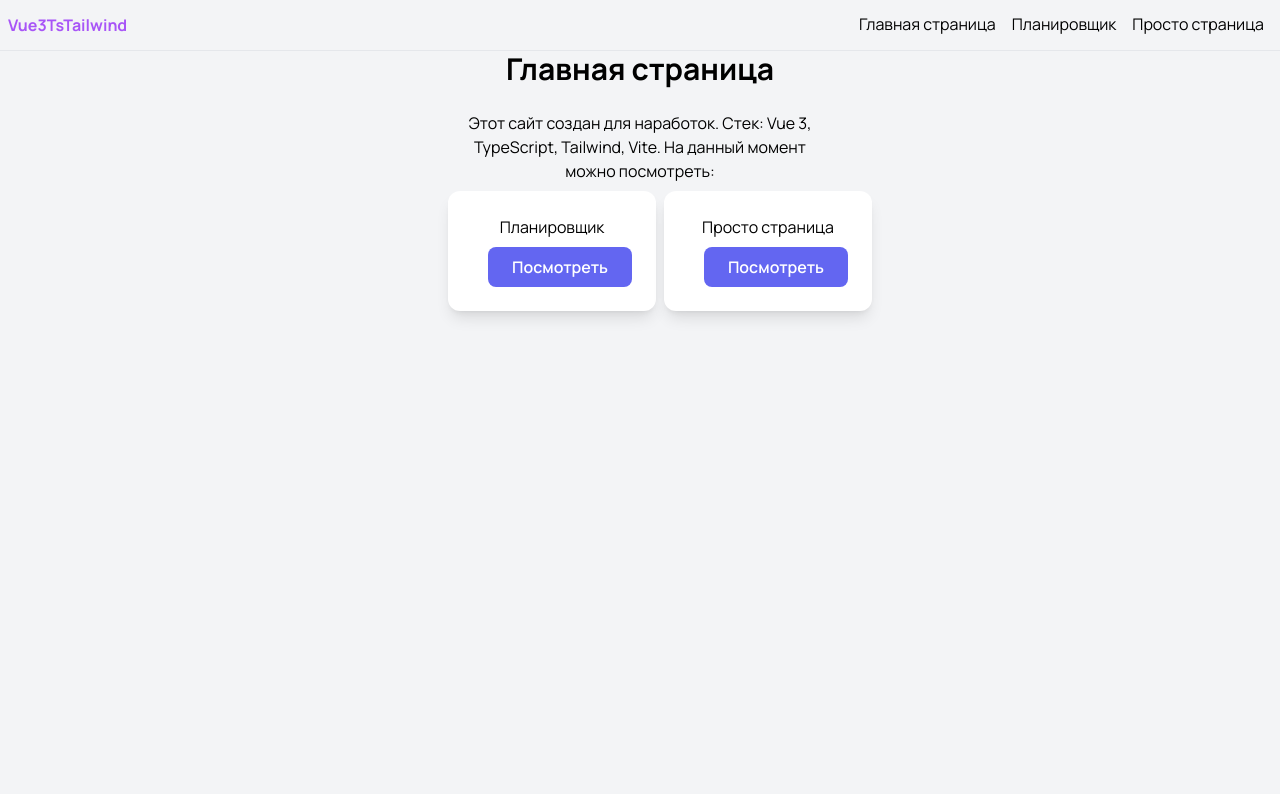
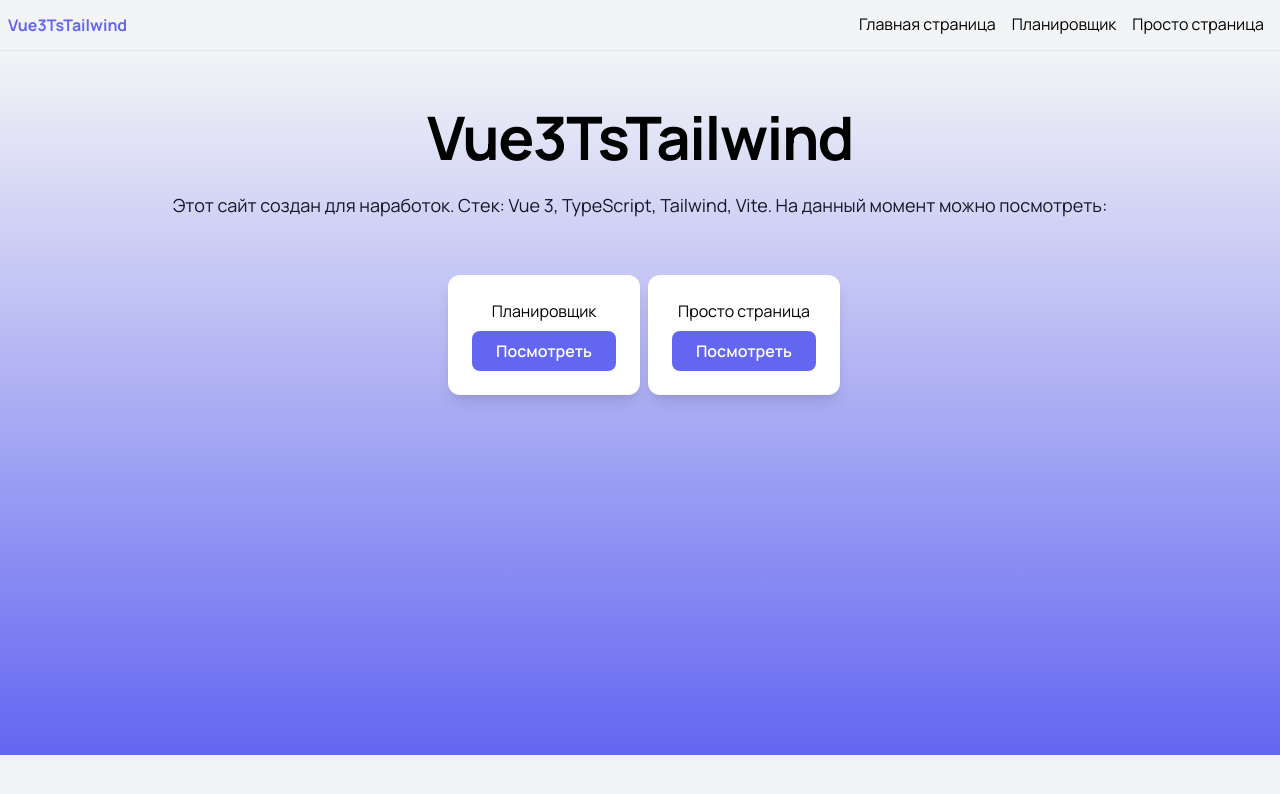
Before and after one commit to AlexandrInita/Vue3TSTailwind, a Vue app: page / in a window 1280 px wide. Shown: the top 794 px of the page. Built offline with nearby package versions, Linux system fonts and the light colour scheme.

Commit message:
update MainPage

```diff
--- a/src/App.vue
+++ b/src/App.vue
@@ -1,5 +1,5 @@
 <template>
-  <div class="max-w-screen-xl mx-auto font-main">
+  <div class="max-w-screen-xl h-screen mx-auto font-main">
     <the-header />
 
     <router-view/>
--- a/src/components/App/TheHeader.vue
+++ b/src/components/App/TheHeader.vue
@@ -1,7 +1,7 @@
 <template>
   <header>
     <div class="px-2 border-b flex items-center justify-between">
-      <router-link class="py-3 font-bold text-purple-500" to="/">Vue3TsTailwind</router-link>
+      <router-link class="py-3 font-bold text-indigo-500" to="/">Vue3TsTailwind</router-link>
 
       <div class="hidden md:flex">
         <router-link class="header-link" to="/">Главная страница</router-link>
--- a/src/pages/MainPage.vue
+++ b/src/pages/MainPage.vue
@@ -1,25 +1,25 @@
 <template>
-  <div>
-    <h1 class="text-3xl font-bold text-center">
-      Главная страница
+  <div class="text-center h-[calc(100%-6rem)]
+              bg-gradient-to-t from-indigo-500">
+    <h1 class="pt-14 text-6xl font-bold tracking-tight">
+      Vue3TsTailwind
     </h1>
+    <p class="mt-6 text-lg text-gray-900">
+      Этот сайт создан для наработок.
+      Стек: Vue 3, TypeScript, Tailwind, Vite.
+      На данный момент можно посмотреть:
+    </p>
 
     <div class="mt-4 flex flex-col max-w-sm mx-auto">
-      <div class="my-2 text-center">
-        Этот сайт создан для наработок.
-        Стек: Vue 3, TypeScript, Tailwind, Vite.
-        На данный момент можно посмотреть:
-      </div>
-
-      <div class="flex">
-        <div class="p-6 basis-1/2 bg-white rounded-xl shadow-lg hover:shadow-xl flex flex-col items-center space-x-4">
+      <div class="mt-10 flex">
+        <div class="p-6 basis-1/2 bg-white rounded-xl shadow-lg hover:shadow-xl flex flex-col items-center">
           <div>Планировщик</div>
           <router-link class="mt-2 py-2 px-6 bg-indigo-500 hover:bg-indigo-600 text-white font-semibold rounded-lg" to="/planner">
             Посмотреть
           </router-link>
         </div>
 
-        <div class="ml-2 p-6 basis-1/2 bg-white rounded-xl shadow-lg hover:shadow-xl flex flex-col items-center space-x-4">
+        <div class="ml-2 p-6 basis-1/2 bg-white rounded-xl shadow-lg hover:shadow-xl flex flex-col items-center">
           <div>Просто страница</div>
           <router-link class="mt-2 py-2 px-6 bg-indigo-500 hover:bg-indigo-600 text-white font-semibold rounded-lg" to="/simplePage">
             Посмотреть
--- a/src/style.css
+++ b/src/style.css
@@ -9,7 +9,7 @@ body {
 }
 
 .header-link {
-    @apply inline-block py-3 px-2 border-b-2 border-transparent hover:text-purple-500 hover:border-purple-500;
+    @apply inline-block py-3 px-2 border-b-2 border-transparent hover:text-indigo-500 hover:border-indigo-500;
 }
 
 .mobile-header-link {
```
